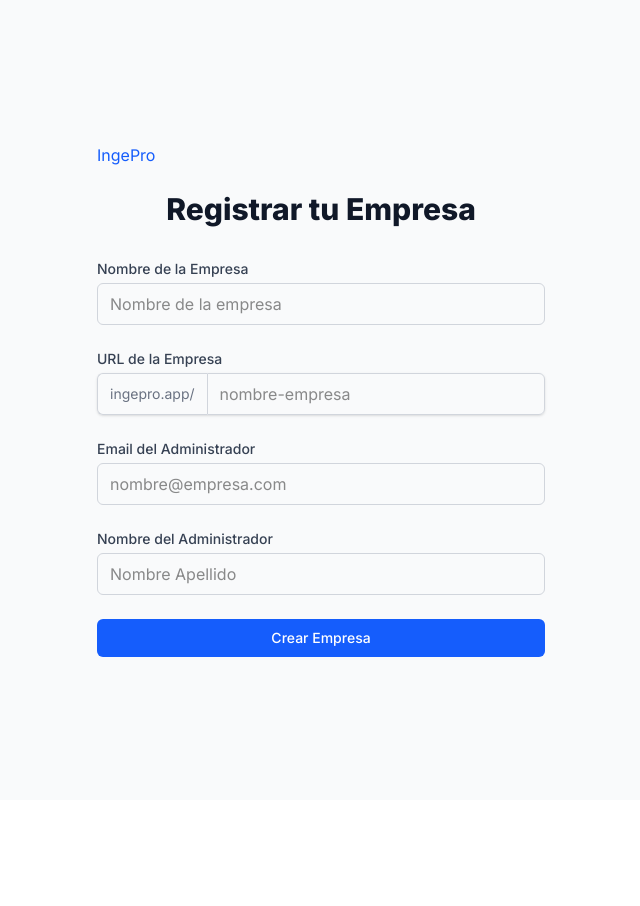
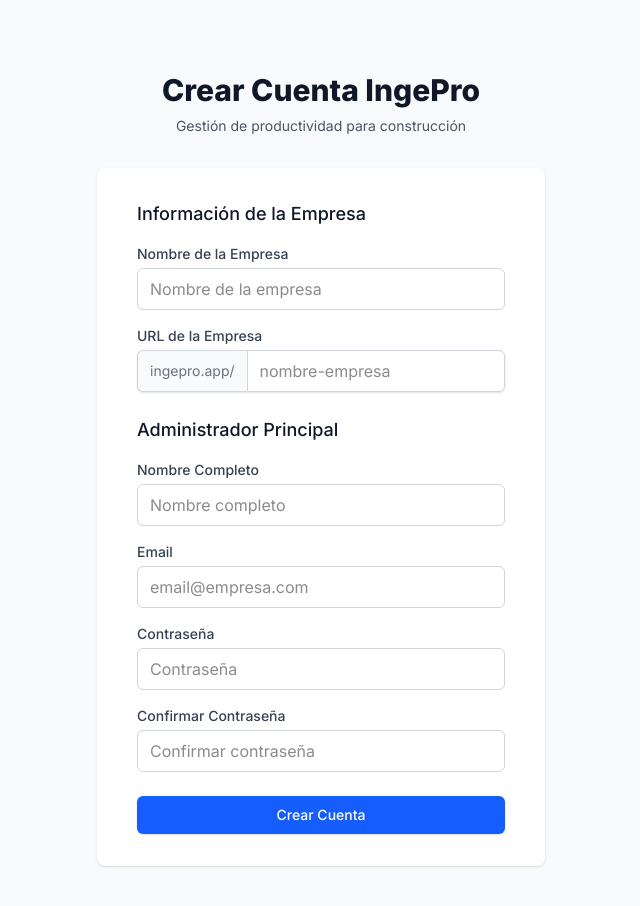
Before and after one commit to innovationwizard/IngePro, a Next.js app: page /signup in a window 1280 px wide. Shown: the top 906 px of the page, without its empty margins (319-959 px from the left). Before the commit the page ends 800 px from the top, so only its background shows below. Built offline with nearby package versions, Linux system fonts and the light colour scheme.

Commit message:
Fixing signup flow: password setup.

```diff
--- a/package.json
+++ b/package.json
@@ -22,7 +22,6 @@
     "@radix-ui/react-switch": "^1.2.5",
     "@radix-ui/react-tabs": "^1.1.12",
     "@radix-ui/react-toast": "^1.2.14",
-    "@types/bcryptjs": "^2.4.6",
     "bcryptjs": "^3.0.2",
     "class-variance-authority": "^0.7.1",
     "clsx": "^2.1.1",
@@ -40,6 +39,7 @@
   "devDependencies": {
     "@eslint/eslintrc": "^3",
     "@tailwindcss/postcss": "^4",
+    "@types/bcryptjs": "^2.4.6",
     "@types/node": "^20",
     "@types/react": "^19",
     "@types/react-dom": "^19",
--- /dev/null
+++ b/src/app/api/signup/route.ts
@@ -0,0 +1,105 @@
+import { NextRequest, NextResponse } from 'next/server'
+import { PrismaClient } from '@prisma/client'
+import bcrypt from 'bcryptjs'
+
+const prisma = new PrismaClient()
+
+export async function POST(request: NextRequest) {
+  try {
+    const body = await request.json()
+    const { companyName, companySlug, adminName, adminEmail, adminPassword } = body
+
+    // Validation
+    if (!companyName || !companySlug || !adminName || !adminEmail || !adminPassword) {
+      return NextResponse.json(
+        { message: 'Todos los campos son requeridos' },
+        { status: 400 }
+      )
+    }
+
+    // Check if company slug already exists
+    const existingCompany = await prisma.company.findUnique({
+      where: { slug: companySlug }
+    })
+
+    if (existingCompany) {
+      return NextResponse.json(
+        { message: 'Ya existe una empresa con este nombre' },
+        { status: 400 }
+      )
+    }
+
+    // Check if admin email already exists
+    const existingUser = await prisma.user.findUnique({
+      where: { email: adminEmail }
+    })
+
+    if (existingUser) {
+      return NextResponse.json(
+        { message: 'Ya existe un usuario con este email' },
+        { status: 400 }
+      )
+    }
+
+    // Hash password
+    const hashedPassword = await bcrypt.hash(adminPassword, 12)
+
+    // Create company and admin user in a transaction
+    const result = await prisma.$transaction(async (tx) => {
+      // Create company
+      const company = await tx.company.create({
+        data: {
+          name: companyName,
+          nameEs: companyName,
+          slug: companySlug,
+          status: 'ACTIVE'
+        }
+      })
+
+      // Create admin user
+      const user = await tx.user.create({
+        data: {
+          email: adminEmail,
+          name: adminName,
+          password: hashedPassword,
+          role: 'ADMIN',
+          status: 'ACTIVE'
+        }
+      })
+
+      // Create user-tenant relationship
+      await tx.userTenant.create({
+        data: {
+          userId: user.id,
+          companyId: company.id,
+          role: 'ADMIN',
+          status: 'ACTIVE',
+          startDate: new Date()
+        }
+      })
+
+      return { company, user }
+    })
+
+    return NextResponse.json({
+      message: 'Cuenta creada exitosamente',
+      tenant: result.company,
+      user: {
+        id: result.user.id,
+        email: result.user.email,
+        name: result.user.name,
+        role: result.user.role,
+        companyId: result.company.id
+      }
+    })
+
+  } catch (error) {
+    console.error('Signup error:', error)
+    return NextResponse.json(
+      { message: 'Error interno del servidor' },
+      { status: 500 }
+    )
+  } finally {
+    await prisma.$disconnect()
+  }
+}
--- a/src/app/signup/page.tsx
+++ b/src/app/signup/page.tsx
@@ -1,35 +1,106 @@
 'use client'
+
 import { useState } from 'react'
 import { useRouter } from 'next/navigation'
+import { signIn } from 'next-auth/react'
 
-export default function TenantSignup() {
+export default function SignupPage() {
   const [formData, setFormData] = useState({
+    // Company data
     companyName: '',
     companySlug: '',
+
+    // Admin user data
+    adminName: '',
     adminEmail: '',
-    adminName: ''
+    adminPassword: '',
+    confirmPassword: ''
   })
+  const [isLoading, setIsLoading] = useState(false)
+  const [error, setError] = useState('')
   const router = useRouter()
 
   const handleSubmit = async (e: React.FormEvent) => {
     e.preventDefault()
+    setIsLoading(true)
+    setError('')
 
-    // For now, just redirect to the tenant URL
+    // Validation
+    if (formData.adminPassword !== formData.confirmPassword) {
+      setError('Las contraseñas no coinciden')
+      setIsLoading(false)
+      return
+    }
+
+    if (formData.adminPassword.length < 8) {
+      setError('La contraseña debe tener al menos 8 caracteres')
+      setIsLoading(false)
+      return
+    }
+
+    try {
+      // 1. Create tenant + admin user
+      const response = await fetch('/api/signup', {
+        method: 'POST',
+        headers: { 'Content-Type': 'application/json' },
+        body: JSON.stringify(formData)
+      })
+
+      if (!response.ok) {
+        const error = await response.json()
+        throw new Error(error.message || 'Error al crear la cuenta')
+      }
+
+      const { tenant, user } = await response.json()
+
+      // 2. Automatically sign in the new admin user
+      const signInResult = await signIn('credentials', {
+        email: formData.adminEmail,
+        password: formData.adminPassword,
+        redirect: false
+      })
+
+      if (signInResult?.error) {
+        throw new Error('Error al iniciar sesión automáticamente')
+      }
+
+      // 3. Redirect to their tenant dashboard
       router.push(`/${formData.companySlug}/dashboard`)
+
+    } catch (error: any) {
+      setError(error.message)
+    } finally {
+      setIsLoading(false)
+    }
   }
 
   return (
-    <div className="min-h-screen flex items-center justify-center bg-gray-50">
-      <div className="max-w-md w-full space-y-8">
+    <div className="min-h-screen bg-gray-50 flex flex-col justify-center py-12 sm:px-6 lg:px-8">
+      <div className="sm:mx-auto sm:w-full sm:max-w-md">
+        <h2 className="mt-6 text-center text-3xl font-extrabold text-gray-900">
+          Crear Cuenta IngePro
+        </h2>
+        <p className="mt-2 text-center text-sm text-gray-600">
+          Gestión de productividad para construcción
+        </p>
+      </div>
+
+      <div className="mt-8 sm:mx-auto sm:w-full sm:max-w-md">
+        <div className="bg-white py-8 px-4 shadow sm:rounded-lg sm:px-10">
+          <form className="space-y-6" onSubmit={handleSubmit}>
+            {error && (
+              <div className="bg-red-50 border border-red-200 text-red-600 px-4 py-3 rounded">
+                {error}
+              </div>
+            )}
+
+            {/* Company Information */}
             <div>
-          <h1 className="text-blue-600">
-            IngePro
-          </h1>
-          <h2 className="mt-6 text-center text-3xl font-extrabold text-gray-900">
-            Registrar tu Empresa
-          </h2>
-        </div>
-        <form className="mt-8 space-y-6" onSubmit={handleSubmit}>
+              <h3 className="text-lg font-medium text-gray-900 mb-4">
+                Información de la Empresa
+              </h3>
+
+              <div className="space-y-4">
                 <div>
                   <label className="block text-sm font-medium text-gray-700">
                     Nombre de la Empresa
@@ -37,9 +108,20 @@
                   <input
                     type="text"
                     required
+                    className="mt-1 block w-full px-3 py-2 border border-gray-300 rounded-md"
                     value={formData.companyName}
-              onChange={(e) => setFormData({...formData, companyName: e.target.value})}
-              className="mt-1 block w-full border border-gray-300 rounded-md px-2 sm:px-3 py-2 min-w-0"
+                    onChange={(e) => {
+                      const name = e.target.value
+                      const slug = name.toLowerCase()
+                        .replace(/[^a-z0-9\s]/g, '')
+                        .replace(/\s+/g, '-')
+
+                      setFormData({
+                        ...formData,
+                        companyName: name,
+                        companySlug: slug
+                      })
+                    }}
                     placeholder="Nombre de la empresa"
                   />
                 </div>
@@ -55,50 +137,95 @@
                     <input
                       type="text"
                       required
+                      className="flex-1 block w-full px-3 py-2 border border-gray-300 rounded-none rounded-r-md"
                       value={formData.companySlug}
-                onChange={(e) => setFormData({...formData, companySlug: e.target.value})}
-                className="flex-1 block w-full border border-gray-300 rounded-none rounded-r-md px-2 sm:px-3 py-2 min-w-0"
+                      onChange={(e) => setFormData({
+                        ...formData,
+                        companySlug: e.target.value.toLowerCase().replace(/[^a-z0-9-]/g, '')
+                      })}
                       placeholder="nombre-empresa"
                     />
                   </div>
                 </div>
+              </div>
+            </div>
 
+            {/* Admin User Information */}
+            <div>
+              <h3 className="text-lg font-medium text-gray-900 mb-4">
+                Administrador Principal
+              </h3>
+
+              <div className="space-y-4">
                 <div>
                   <label className="block text-sm font-medium text-gray-700">
-              Email del Administrador
+                    Nombre Completo
                   </label>
                   <input
-              type="email"
+                    type="text"
                     required
-              value={formData.adminEmail}
-              onChange={(e) => setFormData({...formData, adminEmail: e.target.value})}
-              className="mt-1 block w-full border border-gray-300 rounded-md px-2 sm:px-3 py-2 min-w-0"
-              placeholder="nombre@empresa.com"
+                    className="mt-1 block w-full px-3 py-2 border border-gray-300 rounded-md"
+                    value={formData.adminName}
+                    onChange={(e) => setFormData({...formData, adminName: e.target.value})}
+                    placeholder="Nombre completo"
                   />
                 </div>
 
                 <div>
                   <label className="block text-sm font-medium text-gray-700">
-              Nombre del Administrador
+                    Email
                   </label>
                   <input
-              type="text"
+                    type="email"
                     required
-              value={formData.adminName}
-              onChange={(e) => setFormData({...formData, adminName: e.target.value})}
-              className="mt-1 block w-full border border-gray-300 rounded-md px-2 sm:px-3 py-2 min-w-0"
-              placeholder="Nombre Apellido"
+                    className="mt-1 block w-full px-3 py-2 border border-gray-300 rounded-md"
+                    value={formData.adminEmail}
+                    onChange={(e) => setFormData({...formData, adminEmail: e.target.value})}
+                    placeholder="email@empresa.com"
                   />
+                </div>
+
+                <div>
+                  <label className="block text-sm font-medium text-gray-700">
+                    Contraseña
+                  </label>
+                  <input
+                    type="password"
+                    required
+                    minLength={8}
+                    className="mt-1 block w-full px-3 py-2 border border-gray-300 rounded-md"
+                    value={formData.adminPassword}
+                    onChange={(e) => setFormData({...formData, adminPassword: e.target.value})}
+                    placeholder="Contraseña"
+                  />
+                </div>
+
+                <div>
+                  <label className="block text-sm font-medium text-gray-700">
+                    Confirmar Contraseña
+                  </label>
+                  <input
+                    type="password"
+                    required
+                    className="mt-1 block w-full px-3 py-2 border border-gray-300 rounded-md"
+                    value={formData.confirmPassword}
+                    onChange={(e) => setFormData({...formData, confirmPassword: e.target.value})}
+                    placeholder="Confirmar contraseña"
+                  />
+                </div>
+              </div>
             </div>
 
             <button
               type="submit"
-            className="group relative w-full flex justify-center py-2 px-4 border border-transparent text-sm font-medium rounded-md text-white bg-blue-600 hover:bg-blue-700"
+              disabled={isLoading}
+              className="w-full flex justify-center py-2 px-4 border border-transparent rounded-md shadow-sm text-sm font-medium text-white bg-blue-600 hover:bg-blue-700 focus:outline-none focus:ring-2 focus:ring-offset-2 focus:ring-blue-500 disabled:opacity-50"
             >
-            Crear Empresa
+              {isLoading ? 'Creando cuenta...' : 'Crear Cuenta'}
             </button>
           </form>
         </div>
       </div>
+    </div>
   )
 }
--- a/src/lib/auth.ts
+++ b/src/lib/auth.ts
@@ -1,86 +1,96 @@
-import { NextAuthOptions } from 'next-auth'
-import CredentialsProvider from 'next-auth/providers/credentials'
+import { PrismaClient } from '@prisma/client'
+import bcrypt from 'bcryptjs'
 
-export const authOptions: NextAuthOptions = {
-  providers: [
-    CredentialsProvider({
-      name: 'credentials',
-      credentials: {
-        email: { label: 'Email', type: 'email' },
-        password: { label: 'Password', type: 'password' }
-      },
+const prisma = new PrismaClient()
+
 async authorize(credentials) {
   if (!credentials?.email || !credentials?.password) {
     return null
   }
 
-        // Demo users for production
+  try {
+    // Check demo users first (for testing)
     const demoUsers = [
       {
         id: '1',
         email: 'worker@demo.com',
-            name: 'Juan Pérez',
+        name: 'Ricardo Trabajador',
         role: 'WORKER',
-            companyId: 'demo-company'
+        companyId: 'demo-company',
+        password: 'password123'
       },
       {
         id: '2',
         email: 'supervisor@demo.com',
-            name: 'María González',
+        name: 'Ricardo Supervisor',
         role: 'SUPERVISOR',
-            companyId: 'demo-company'
+        companyId: 'demo-company',
+        password: 'password123'
       },
       {
         id: '3',
         email: 'admin@demo.com',
-            name: 'Carlos Rodríguez',
+        name: 'Ricardo Administrador',
         role: 'ADMIN',
-            companyId: 'demo-company'
+        companyId: 'demo-company',
+        password: 'password123'
       }
     ]
 
-        const user = demoUsers.find(
-          (u) => u.email === credentials.email && credentials.password === 'password123'
-        )
+    // Check demo users
+    const demoUser = demoUsers.find(u => u.email === credentials.email)
+    if (demoUser && credentials.password === demoUser.password) {
+      return {
+        id: demoUser.id,
+        email: demoUser.email,
+        name: demoUser.name,
+        role: demoUser.role,
+        companyId: demoUser.companyId
+      }
+    }
 
-        if (user) {
+    // Check real users from database
+    const user = await prisma.user.findUnique({
+      where: { email: credentials.email },
+      include: {
+        userTenants: {
+          where: { status: 'ACTIVE' },
+          include: { company: true },
+          orderBy: { startDate: 'desc' },
+          take: 1
+        }
+      }
+    })
+
+    if (!user || !user.password) {
+      return null
+    }
+
+    // Verify password
+    const isValid = await bcrypt.compare(credentials.password, user.password)
+    if (!isValid) {
+      return null
+    }
+
+    // Get user's current company (most recent active tenant relationship)
+    const currentTenant = user.userTenants[0]
+    if (!currentTenant) {
+      return null
+    }
+
     return {
       id: user.id,
       email: user.email,
       name: user.name,
-            role: user.role,
-            companyId: user.companyId
+      role: currentTenant.role,
+      companyId: currentTenant.companyId,
+      companySlug: currentTenant.company.slug
+    }
+
+  } catch (error) {
+    console.error('Auth error:', error)
+    return null
+  } finally {
+    await prisma.$disconnect()
   }
 }
-
-        return null
-      }
-    })
-  ],
-  session: {
-    strategy: 'jwt',
-    maxAge: 30 * 24 * 60 * 60, // 30 days
-  },
-  callbacks: {
-    async jwt({ token, user }) {
-      if (user) {
-        token.role = user.role
-        token.companyId = user.companyId
-      }
-      return token
-    },
-    async session({ session, token }) {
-      if (token) {
-        session.user.id = token.sub
-        session.user.role = token.role as string
-        session.user.companyId = token.companyId as string
-      }
-      return session
-    }
-  },
-  pages: {
-    signIn: '/auth/login',
-    error: '/auth/error'
-  },
-  secret: process.env.NEXTAUTH_SECRET,
-}
```
Also changed, not shown: 1 other file (tests, documents, lock files or other folders). Lines whose indentation alone changed are shown as unchanged.
